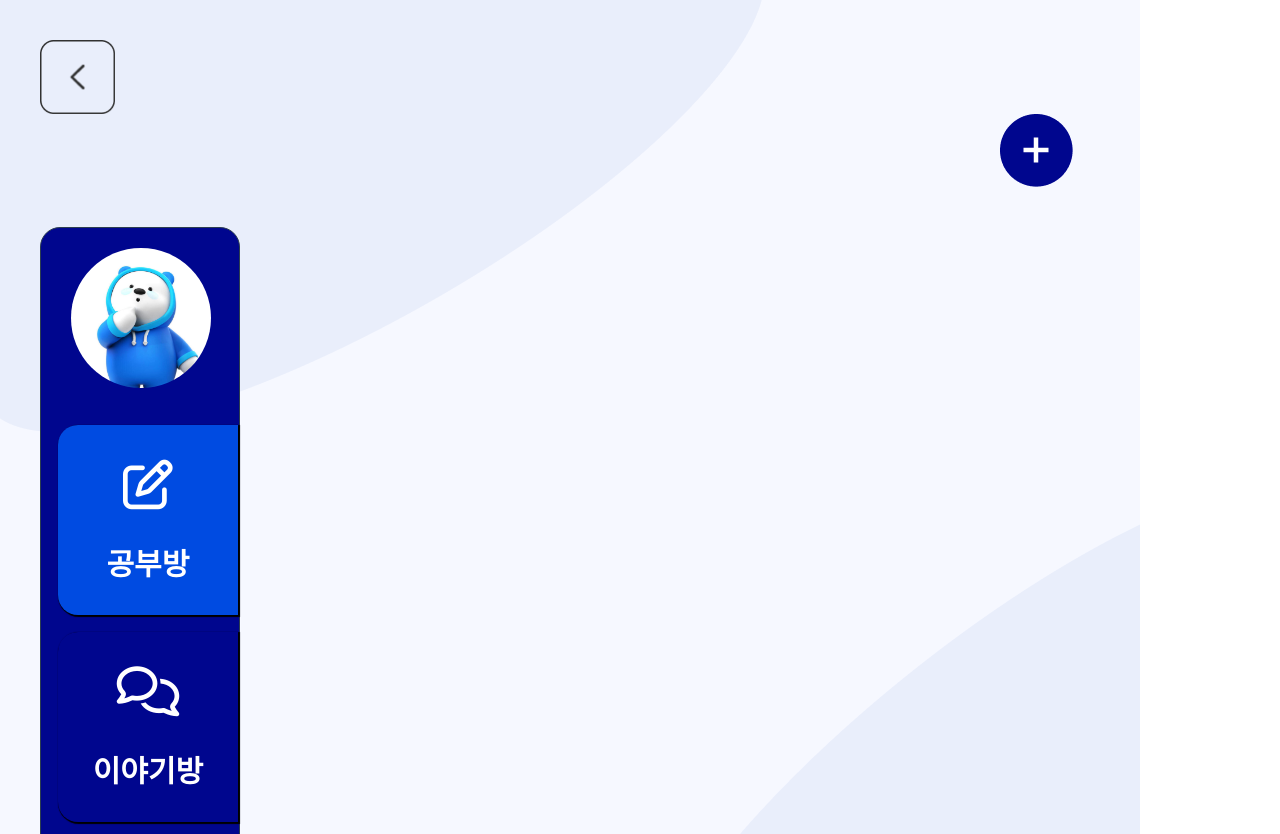
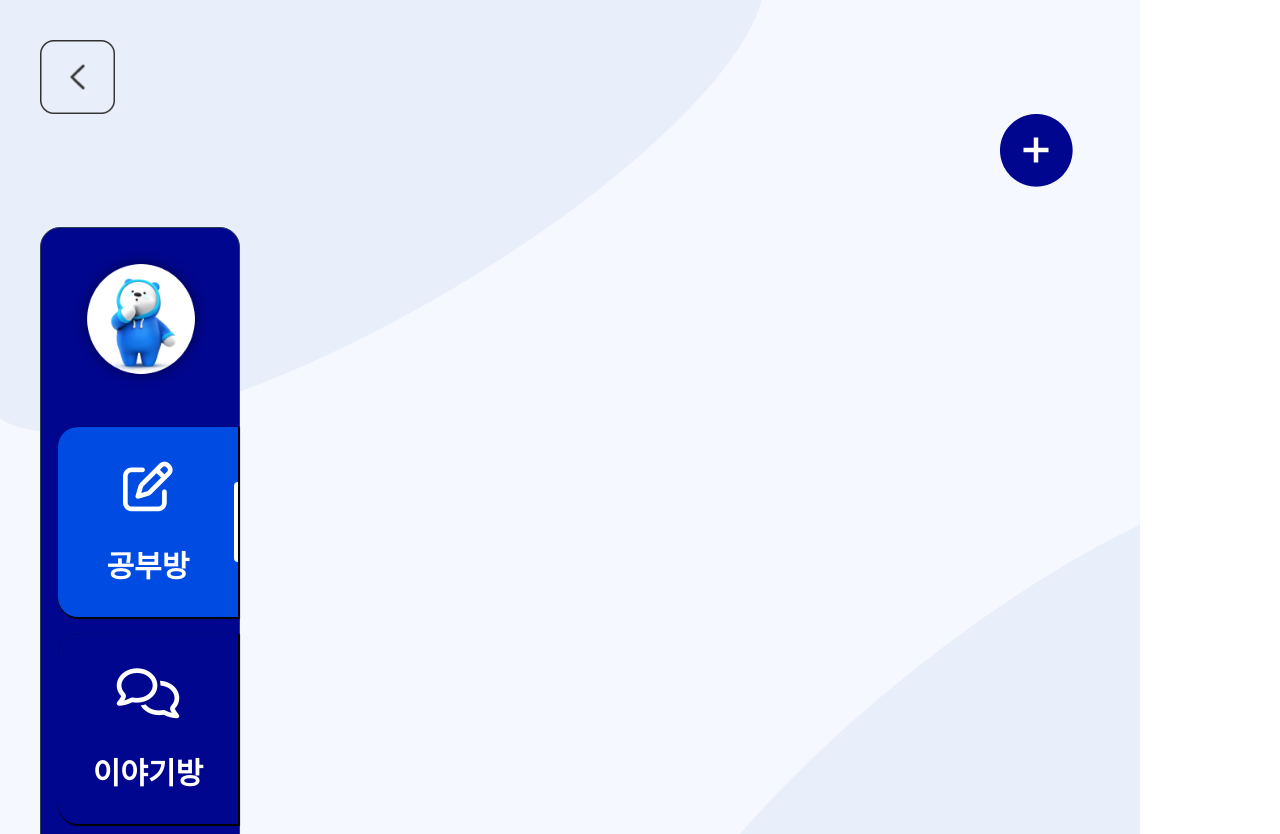
Before and after one commit to Nahhh-j/JSX-LMS-Repeater, a Vue app: page /community/content in a window 1280 px wide. Built offline with nearby package versions, Linux system fonts and the light colour scheme; a web font is replaced by a local one.

Commit message:
commit : 학습관리 제외

```diff
--- a/src/views/Community.vue
+++ b/src/views/Community.vue
@@ -1,9 +1,5 @@
 <template>
   <div style="background-image: url(/src/assets/배경.png); height: 100%;">
-
-    <!-- <img class="background-image" src="/src/assets/배경.png" style="z-index: -100;"></img> -->
-
-
     <!-- 뒤로가기 버튼 -->
     <div class="nav">
       <img src="@/assets/뒤로가기_1.png" class="back-button" @click="goBack" alt="뒤로가기">
@@ -12,8 +8,7 @@
 
     <!-- 사이드 메뉴 -->
     <div class="sidebar">
-        <img class="profile" img src="/src/assets/profile.jpg">
-        <!-- <button type="button" onclick="location.href='#'">공부방</button> -->
+        <img class="profile" img src="/src/assets/듬이.png">
       <div class="box1 nav-font box-shadow" @click="">
         <div class="icon"><i class="fa-regular fa-pen-to-square"></i></div>
         <div class="margin"></div>
@@ -107,6 +102,20 @@ export default {
   border-bottom-left-radius: 20px;
   margin: 17px;
   text-align: center;
+  position: relative; /* 상대 위치 지정 */
+}
+
+.box1::after {
+  content: '';
+  position: absolute;
+  top: 50%;
+  right: 0;
+  width: 4px;
+  height: 80px;
+  background-color: white;
+  transform: translateY(-50%);
+  border-bottom-left-radius: 20px;
+  border-top-left-radius: 20px;
 }
 
 .box2 {
--- a/src/views/CommunityContent.vue
+++ b/src/views/CommunityContent.vue
@@ -20,7 +20,7 @@
             <!-- </div> -->
 
 
-            <button type="button" class="btn-close" data-bs-dismiss="modal" aria-label="Close"></button>
+            <!-- <button type="button" class="btn-close" data-bs-dismiss="modal" aria-label="Close"></button> -->
           </div>
           <div class="modal-body">
             <img src="/src/assets/study_check.png" width="700px" class="shadow" style="margin: 10px 0 20px 30px"></img>
```
